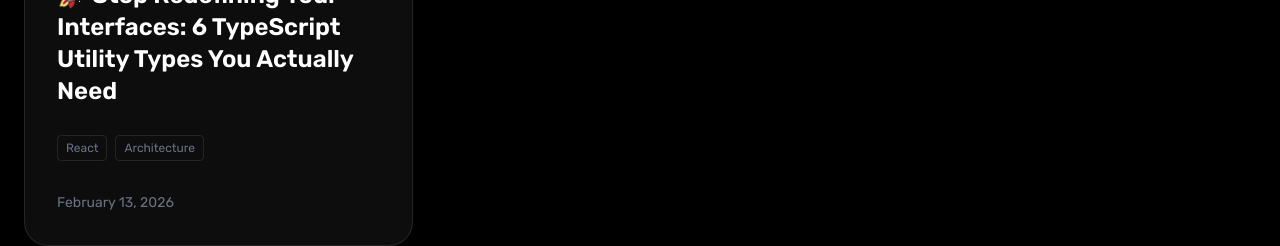
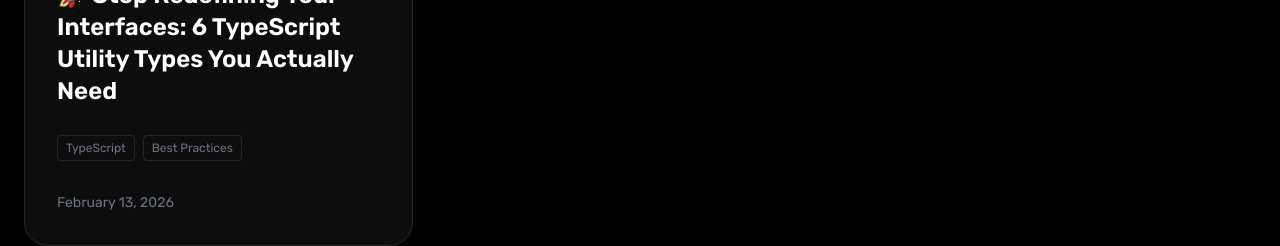
Before and after one commit to harshalmadgulkar/Portfolio, a Next.js app: page / in a window 1280 px wide. Shown: the part 6520-6766 px from the top of the page. Built offline with nearby package versions, Linux system fonts and the light colour scheme.

Commit message:
feat(blogs): implement dynamic tag rendering and update blog data structure

```diff
--- a/src/components/Blogs.tsx
+++ b/src/components/Blogs.tsx
@@ -8,24 +8,28 @@
         title: "🚀 Stop Redefining Your Interfaces: 6 TypeScript Utility Types You Actually Need",
         desc: "",
         date: "February 13, 2026",
-        href: "https://www.linkedin.com/pulse/stop-redefining-your-interfaces-6-typescript-utility-types-madgulkar-jj2af/"
+        href: "https://www.linkedin.com/pulse/stop-redefining-your-interfaces-6-typescript-utility-types-madgulkar-jj2af/",
+        tags: ["TypeScript", "Best Practices"]
     },
     // {
     //     title: "Building a Scalable Role-Based System in React",
     //     desc: "How I designed and implemented a role-based access control system used across multiple municipal applications with dynamic UI rendering.",
     //     date: "April 2026",
-    //     href: "#"
+    //     href: "#",
+    //     tags: ["React", "Architecture"]
     // },
     // {
     //     title: "Optimizing Large-Scale React Apps with Redux Toolkit",
     //     desc: "Lessons from managing complex state and improving performance in production-grade applications like SMIS and licensing systems.",
     //     date: "March 2026",
-    //     href: "#"
+    //     href: "#",
+    //     tags: ["Redux", "Performance"]
     // },
     // {
     //     title: "Designing Multi-Level Approval Workflows",
     //     desc: "Breaking down the architecture behind a 4-layer approval system used in government compliance platforms.",
     //     date: "March 2026",
+    //     tags: ["System Design", "Backend"]
     // },
 ];
 
@@ -71,7 +75,7 @@
                     {blogs.map((blog, i) => (
                         <Link
                             key={i}
-                            href={blog.href}
+                            href={blog.href || "#"}
                             className={`bg-white/5 border border-white/10 rounded-3xl p-8 hover:border-orange-500/50 transition-all group duration-1000 ease-out ${inView ? "opacity-100 translate-y-0" : "opacity-0 translate-y-16"}`}
                             style={{ transitionDelay: `${i * 120}ms` }}
                         >
@@ -87,12 +91,11 @@
 
                             {/* TAGS */}
                             <div className="flex flex-wrap gap-2 mt-4">
-                                <span className="text-xs text-gray-500 border border-white/10 px-2 py-1 rounded">
-                                    React
-                                </span>
-                                <span className="text-xs text-gray-500 border border-white/10 px-2 py-1 rounded">
-                                    Architecture
-                                </span>
+                                {blog.tags?.map((tag, tagIndex) => (
+                                    <span key={tagIndex} className="text-xs text-gray-500 border border-white/10 px-2 py-1 rounded">
+                                        {tag}
+                                    </span>
+                                ))}
                             </div>
 
                             <div className="mt-8 flex justify-between items-center text-sm">
```
